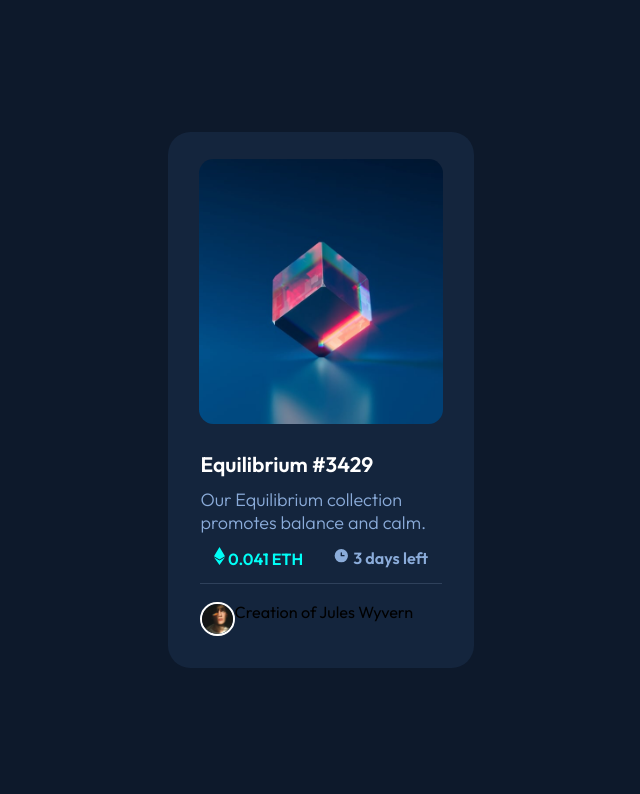
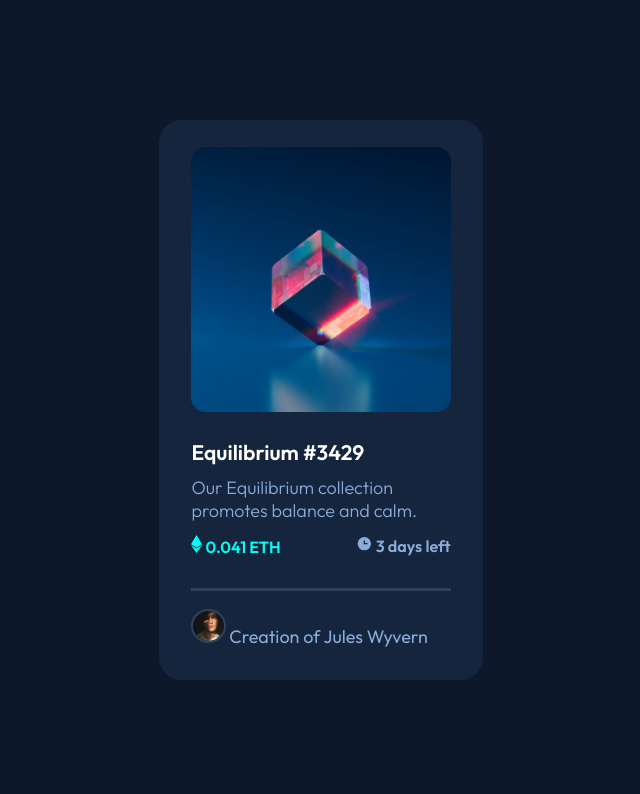
Before and after one commit to jhernar/NFTPreview, a plain HTML site: page index.html in a window 1280 px wide. Shown: the top 794 px of the page, without its empty margins (319-959 px from the left). Drawn offline with Linux system fonts and the light colour scheme.

Commit message:
mas cambios

```diff
--- a/index.html
+++ b/index.html
@@ -22,16 +22,20 @@
     <section class="nft-card">
       <article class="nft-card__img"></article>
       <article class="nft-card__info">
-				<h1 class="info__title"> Equilibrium #3429</h1>
+        <a href="#">
+          <h1 class="info__title">Equilibrium #3429</h1>
+        </a>
         <p class="info__paragraph">Our Equilibrium collection promotes balance and calm.</p>
         <div class="info__nft">
           <h2 class="eth">
             <svg width="11" height="18" xmlns="http://www.w3.org/2000/svg">
-							<path d="M11 10.216 5.5 18 0 10.216l5.5 3.263 5.5-3.262ZM5.5 0l5.496 9.169L5.5 12.43 0 9.17 5.5 0Z" fill="#00FFF8" /></svg>
+              <path d="M11 10.216 5.5 18 0 10.216l5.5 3.263 5.5-3.262ZM5.5 0l5.496 9.169L5.5 12.43 0 9.17 5.5 0Z"
+                fill="#00FFF8" /></svg>
             0.041 ETH</h2>
           <h2 class="left">
             <svg width="17" height="17" xmlns="http://www.w3.org/2000/svg">
-							<path d="M8.305 2.007a6.667 6.667 0 1 0 0 13.334 6.667 6.667 0 0 0 0-13.334Zm2.667 7.334H8.305a.667.667 0 0 1-.667-.667V6.007a.667.667 0 0 1 1.334 0v2h2a.667.667 0 0 1 0 1.334Z"
+              <path
+                d="M8.305 2.007a6.667 6.667 0 1 0 0 13.334 6.667 6.667 0 0 0 0-13.334Zm2.667 7.334H8.305a.667.667 0 0 1-.667-.667V6.007a.667.667 0 0 1 1.334 0v2h2a.667.667 0 0 1 0 1.334Z"
                 fill="#8BACD9" /></svg>
             3 days left</h2>
         </div>
@@ -40,24 +44,11 @@
 
         <div class="info__creator">
           <img src="./styles/images/image-avatar.png" alt="avatar">
-          <p>Creation of Jules Wyvern</p>
+          <span>Creation of <a href="#" style>Jules Wyvern</a></span>
         </div>
       </article>
     </section>
   </main>
-
-          <footer class="footer">
-        <div class="attribution">
-    Challenge by <a href="https://www.frontendmentor.io?ref=challenge" target="_blank">Frontend Mentor</a>.
-    Coded by <a href="#">Jesus Hernandez</a>.
-  </div>
-    </footer>
-
-
-
-
-
-
 </body>
 
 </html>
--- a/styles/style.css
+++ b/styles/style.css
@@ -23,8 +23,13 @@
 html {
     font-family: var(--outfit);
     font-size: var(--paragraph);
-        background-color: var(--very-dark-blue-main-bg);
+    background-color: var(--very-dark-blue-main-bg);
 
+}
+
+a {
+    text-decoration: none;
+    color: inherit;
 }
 
 .main-container {
@@ -37,7 +42,7 @@ html {
 }
 
 .nft-card {
-    width: 17em;
+    width: 18em;
     background-color: var(--very-dark-blue-card-bg);
     border-radius: 1.25em;
 }
@@ -51,7 +56,7 @@ html {
     border-radius: .8em;
     width: 80%;
     height: 265px;
-
+    cursor: pointer;
 }
 
 .nft-card__info {
@@ -62,6 +67,8 @@ html {
 .info__title {
     color: var(--white);
     font-weight: 600;
+    cursor: pointer;
+
 }
 
 .info__paragraph {
@@ -75,42 +82,74 @@ html {
     justify-content: space-between;
     font-size: 0.6rem;
     padding: 1.25em;
+    margin: 0;
+    padding: 1.2em 0;
 }
 
-.info__nft > .eth {
+.info__nft>.eth {
     color: var(--cyan);
 }
 
-.info__nft > .left {
+.info__nft>.left {
     color: var(--soft-blue);
 }
 
 .line {
-    border-bottom: 0.1em solid var(--very-dark-blue-line);
+    border-bottom: 0.2em solid var(--very-dark-blue-line);
+    margin-top: 1em;
 }
 
 .info__creator {
     padding-top: 1em;
-    display: flex;
-    flex-direction: row;
+    margin-bottom: 0;
+    font-size: 1em;
+    color: var(--soft-blue);
 }
 
 .info__creator>img {
     width: 1.9em;
-    border: 0.12em solid #fff;
+    border: 0.12em solid var(--very-dark-blue-line);
     border-radius: 1.9em;
+
 }
 
-.info__creator>p {
-    font-size: 0.9rem;
+
+.info__creator>span {
+    margin-bottom: em;
+}
+
+.info__creator>a {
+    color: var(--white);
 }
 
 .footer {
-  text-align: center;
-  background-color: var(--very-dark-blue-main-bg);
+    text-align: center;
+    background-color: var(--very-dark-blue-main-bg);
 
 }
 
-@media screen, (max-width: 375px){
+.info__title:hover, .info__creator>a:hover {
+    color: var(--cyan);
+}
 
-}
+.nft-card__img::after {
+    content: url(./images/icon-view.svg);
+    background: var(--cyan);
+    /* inset: 0; */
+    border-radius: .8em;
+    display:         flex;
+    justify-content: center;
+    align-items:     center;
+    width: 100%;
+    height: 265px;
+    opacity: 0;
+    transition: all 0.25s ease;
+  }
+
+  .nft-card__img:hover::after {
+      opacity: 0.5;
+  }
+
+
+@media screen,
+(max-width: 375px) {}
```
Lines whose indentation alone changed are shown as unchanged.
